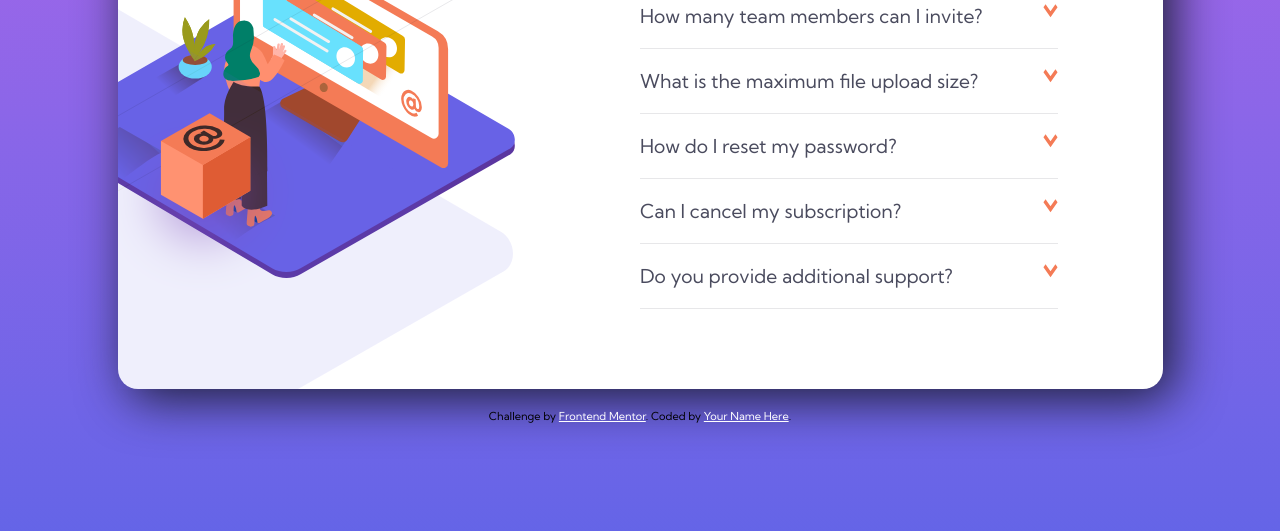
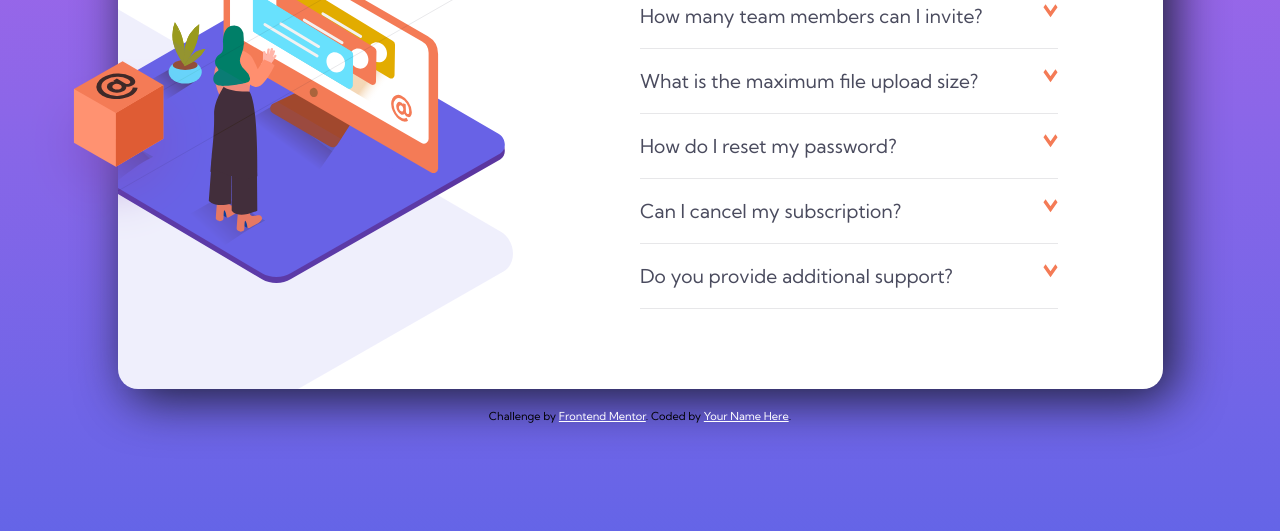
Before and after one commit to ericlesbrum/FAQ-accordion-card, a plain HTML site: page index.html in a window 1280 px wide. Shown: the part 269-800 px from the top of the page. Drawn offline with Linux system fonts and the light colour scheme.

Commit message:
up box css

```diff
--- a/css/desktop.css
+++ b/css/desktop.css
@@ -18,25 +18,28 @@
 
     main .imagesContainer .desktop {
         display: block;
-        overflow: hidden;
         height: 100%;
         width: 100%;
+        position: relative;
     }
 
     main .imagesContainer .desktop .boxImage {
+        height: 100%;
+        width: 100%;
+        overflow: hidden;
         position: relative;
     }
 
     main .imagesContainer .desktop .box {
         position: absolute;
-        top: 380px;
-        left: 110px;
+        top: 200px;
+        left: -95px;
     }
 
     main .imagesContainer .desktop .boxImage .woman {
         position: absolute;
-        top: 60px;
-        left: -75px;
+        top: 65px;
+        left: -85px;
     }
 
     main .imagesContainer .desktop .boxImage .bgpattern {
```
